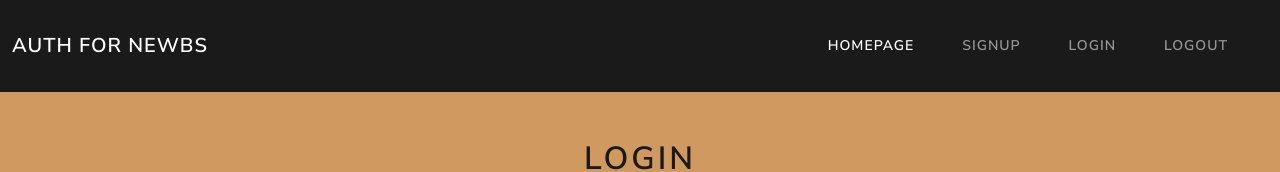
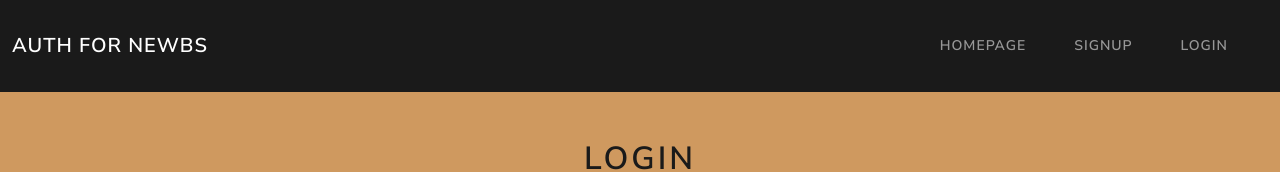
Before and after one commit to Fall1nglight/auth-for-newbs, a Vue app in the folder client/: page /login in a window 1280 px wide. Shown: the top 172 px of the page. Built offline with nearby package versions, Linux system fonts and the light colour scheme.

Commit message:
Added items to navbar, destructured req.user

```diff
--- a/client/src/App.vue
+++ b/client/src/App.vue
@@ -7,7 +7,7 @@
 </template>
 
 <script>
-import { provide } from '@vue/runtime-core';
+import { provide, ref } from '@vue/runtime-core';
 
 import Navbar from './components/Navbar';
 import Footer from './components/Footer';
--- a/client/src/components/Navbar.vue
+++ b/client/src/components/Navbar.vue
@@ -17,21 +17,24 @@
       <div class="collapse navbar-collapse" id="navbarColor01">
         <ul class="navbar-nav ms-auto">
           <li class="nav-item">
-            <router-link to="/" class="nav-link active"
-              >Homepage
-              <span class="visually-hidden">(current)</span>
-            </router-link>
+            <router-link to="/" class="nav-link">Homepage </router-link>
           </li>
-          <li class="nav-item">
+
+          <li v-if="displayNavItems" class="nav-item">
             <router-link to="/signup" class="nav-link">Signup</router-link>
           </li>
-          <li class="nav-item">
+
+          <li v-if="displayNavItems" class="nav-item">
             <router-link to="/login" class="nav-link">Login</router-link>
           </li>
 
-          <!-- todo: only show logout when the user is logged in -->
+          <li v-if="!displayNavItems" class="nav-item">
+            <router-link to="/dashboard" class="nav-link"
+              >Dashboard</router-link
+            >
+          </li>
 
-          <li class="nav-item">
+          <li v-if="!displayNavItems" class="nav-item">
             <router-link to="/logout" class="nav-link">Logout</router-link>
           </li>
         </ul>
@@ -41,13 +44,38 @@
 </template>
 
 <script>
-import { useRouter } from 'vue-router';
+import { ref, watch } from '@vue/runtime-core';
+import { useRoute } from 'vue-router';
+
+const whitelistedRoutes = ['/', '/signup', '/login'];
+
 export default {
   name: 'Navbar',
 
   setup() {
-    //router
-    const router = useRouter();
+    //route
+    const route = useRoute();
+
+    // ref
+    const displayNavItems = ref(true);
+
+    // watch
+    watch(route, () => {
+      // return if we are on the logout page
+      if (route.path === '/logout') return;
+
+      // hide nav items when we are on a whitelistedRoute or the user has a stored token
+      if (whitelistedRoutes.includes(route.path)) {
+        displayNavItems.value = true;
+      } else {
+        displayNavItems.value = false;
+      }
+
+      if (route.path === '/' && localStorage.token)
+        return (displayNavItems.value = false);
+    });
+
+    return { displayNavItems };
   },
 };
 </script>
--- a/client/src/views/Dashboard.vue
+++ b/client/src/views/Dashboard.vue
@@ -17,7 +17,7 @@
     <div class="col-md-5">
       <DisplayMessage :messageObj="displayMsg" />
 
-      <div class="form-check form-switch">
+      <div class="form-check form-switch" id="switchButton">
         <input
           class="form-check-input"
           type="checkbox"
@@ -160,11 +160,7 @@ export default {
         if (!response.ok) throw new Error(result.message);
         if (!result.user) return logout();
 
-        // ? redirect if there was an error
-
-        // * set values 'manually' so we get corrections
         // todo: refactor this
-
         user.value._id = result.user._id;
         user.value.exp = result.user.exp;
         user.value.iat = result.user.iat;
@@ -226,9 +222,7 @@ export default {
         if (!response.ok || !result.userNotes)
           throw new Error('Could not fetch your notes. (Backend error)');
 
-        // protect array from duplicates
-        // ? should i use a Set instead?
-
+        // * protect array from duplicates
         notes.value = [];
 
         result.userNotes.forEach((note) => {
@@ -259,4 +253,9 @@ export default {
 };
 </script>
 
-<style></style>
+<style scoped>
+#flexSwitchCheckDefault:hover,
+.form-check-label:hover {
+  cursor: pointer;
+}
+</style>
```
Also changed, not shown: 2 other files (tests, documents, lock files or other folders).
